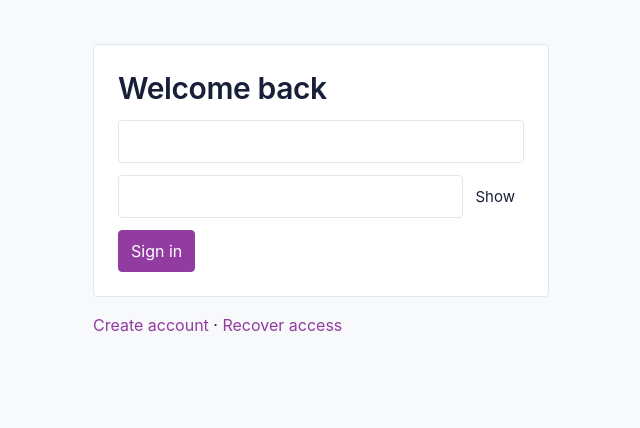
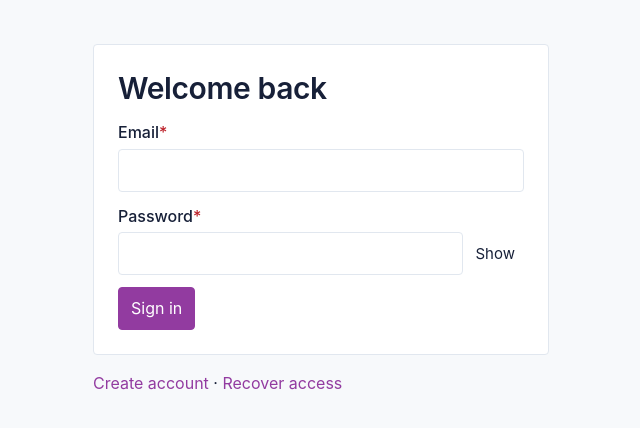
Before and after one commit to sakkeer2022/LMS-admin, a Next.js app: page /login in a window 1280 px wide. Shown: the top 428 px of the page, without its empty margins (319-959 px from the left). Built offline with nearby package versions, Linux system fonts and the light colour scheme.

Commit message:
fix(ui): restore field labels in FieldFrame
The label was commented out, so every TextField and SelectField rendered
without an accessible name and two shared field tests failed.

Refs: LMS-55

```diff
--- a/src/components/ui/FieldFrame.tsx
+++ b/src/components/ui/FieldFrame.tsx
@@ -40,14 +40,14 @@ export function FieldFrame({
 }: FieldContent & { id: string; required?: boolean; children: ReactNode }) {
   return (
     <div className={cx("ui-field", containerClassName)}>
-      {/* <Label htmlFor={id} className={labelHidden ? "sr-only" : undefined}>
+      <Label htmlFor={id} className={labelHidden ? "sr-only" : undefined}>
         {label}
         {required && (
           <span className="ui-required" aria-hidden="true">
             *
           </span>
         )}
-      </Label> */}
+      </Label>
       {children}
       {description && (
         <Typography
```
